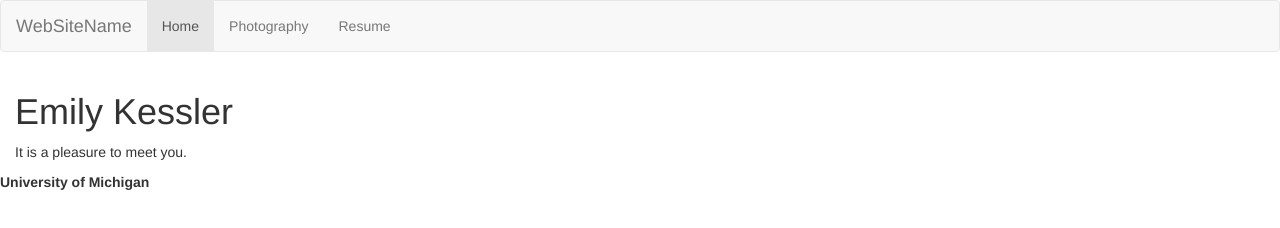
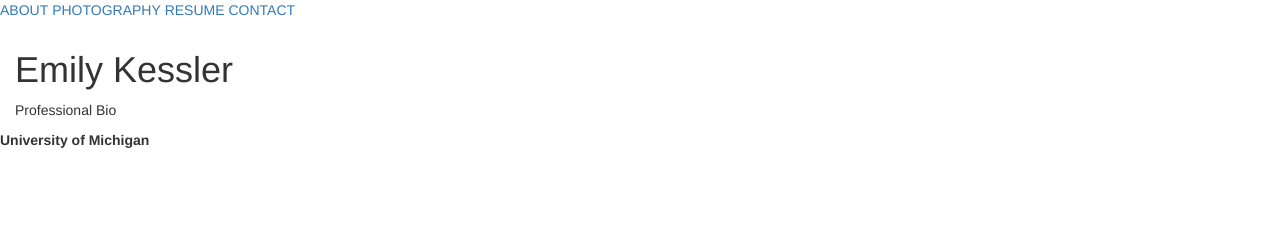
Before and after one commit to emkess/emkess.github.io, a plain HTML site: page index.html in a window 1280 px wide. Drawn offline with nearby package versions, Linux system fonts and the light colour scheme.

Commit message:
changing nav

```diff
--- a/index.html
+++ b/index.html
@@ -10,23 +10,17 @@
 		<script src="https://maxcdn.bootstrapcdn.com/bootstrap/3.3.7/js/bootstrap.min.js"></script>
 	</head>
 
-	<nav class="navbar navbar-default">
-	<div class="container-fluid">
-		<div class="navbar-header">
-			<a class="navbar-brand" href="#">WebSiteName</a>
-		</div>
-		<ul class="nav navbar-nav">
-			<li class="active"><a href="#">Home</a></li>
-			<li><a href="#">Photography</a></li>
-			<li><a href="#">Resume</a></li>
-		</ul>
-	</div>
-	</nav>
+	<ul>
+		<li><a href="#">ABOUT</a></li>
+		<li><a href="#">PHOTOGRAPHY</a></li>
+		<li><a href="#">RESUME</a></li>
+		<li><a href="#">CONTACT</a></li>
+	</ul>
 
 	<body>
 		<div class="container-fluid">
 			<h1>Emily Kessler</h1>
-			<p>It is a pleasure to meet you.</p>
+			<p>Professional Bio</p>
 		</div>
 	</body>
 
--- a/style.css
+++ b/style.css
@@ -2,3 +2,13 @@
 	margin:0 auto;
 	max-width: 500px;
 }
+
+ul {
+    list-style-type: none;
+    margin: 0;
+    padding: 0;
+}
+
+li {
+    display: inline;
+}
```
